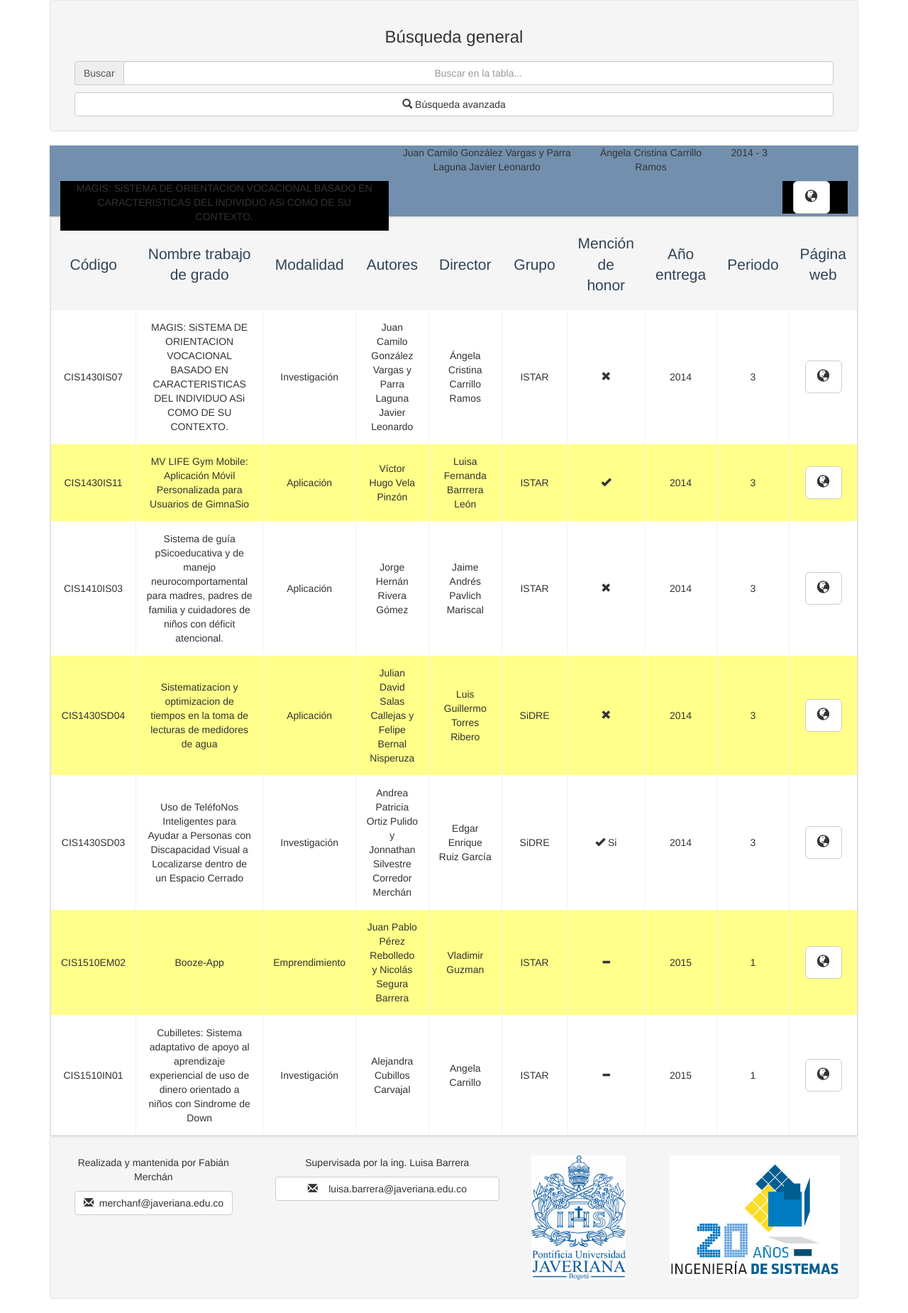
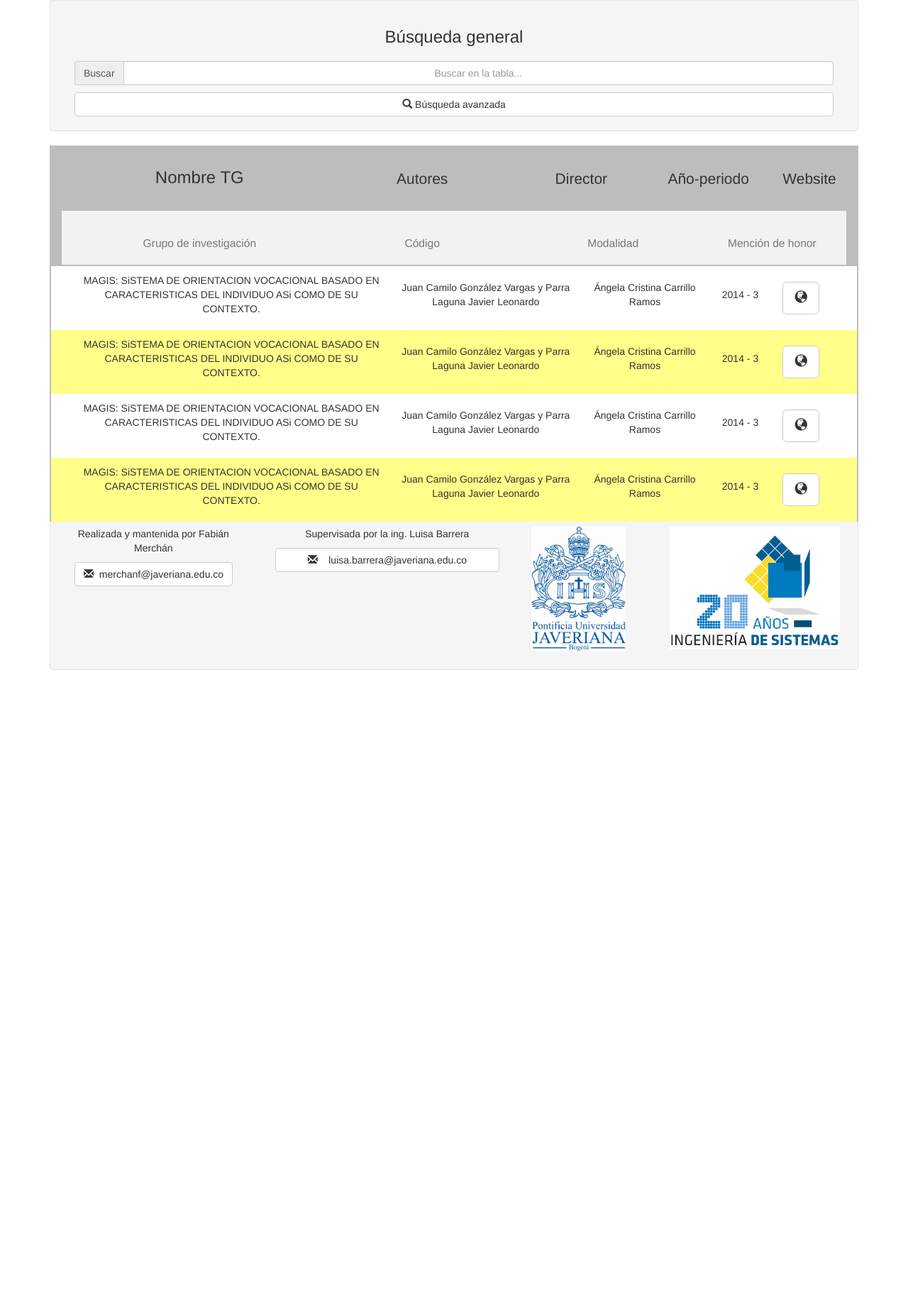
Before and after one commit to fabka/tgisispuj, a PHP site: page / in a window 1280 px wide. Shown: the part 206-2056 px from the top of the page at 71% size. After the commit the page ends 1150 px from the top, so only its background shows below. Run offline with PHP 8.4, Linux system fonts and the light colour scheme.

Commit message:
new style for tables

```diff
--- a/css/tgisispuj.css
+++ b/css/tgisispuj.css
@@ -20,55 +20,9 @@
   margin-right: auto;
 }
 
-table{
-    border-radius: 2px;
-    border: solid 2px #e3e3e3;
-}
-
-table>tr{
-  border: solid 5px #314456;
-}
-
-tr th{
-  color: #314456;
-  background: #f5f5f5;
-}
-
-th p{
-  margin-top: 1em;
-  margin-bottom: 1em;
-}
-
-td p{
-  margin: 1em 1em 1em 1em;s
-}
-
-table tbody tr:nth-child(odd){
-    background-color: #fff;
-}
-
-table tbody tr:nth-child(even){
-    background-color: #ffff89;
-}
-
-table tbody tr:hover td{
-    background: #7290ae;
-    color: #fff;
-}
-
-tr td{
-    text-align: center;
-    min-width: max-content;
-    transition: all 200ms ease-in;
-        -webkit-transition: all 200ms ease-in;
-        -moz-transition: all 200ms ease-in;
-        -o-transition: all 200ms ease-in;
-        -ms-transition: all 200ms ease-in;
-    word-wrap: break-word;
-    border-bottom: solid 1px #fff;
-    border-top: solid 1px #f1f1f1;
-    border-right: solid 1px #f1f1f1;
-}
+/*
+ nuevo diseño
+*/
 
 .filter-button{
   margin-top: 0.5em;
@@ -93,15 +47,70 @@
 }
 
 .cabeza{
-  align-items: center;
-  align-content: center;
-  background-color: #7290ae;
-  display: table;
-  height: 100px;
+  background-color: #BDBDBD;
+  border: 2px solid #BDBDBD;
+}
+.cabeza .main{
+  padding-top: 10px;
+  padding-bottom: 10px;
+  background-color: #BDBDBD;
+}
+.cabeza .secondary{
+  padding-top: 10px;
+  padding-bottom: 10px;
+  background-color: #F2F2F2;
+}
+
+.item:hover{
+  background-color: #7290ae !important;
+  color: #FFF;
+}
+.item:hover .main{
+  background-color: #7290ae !important;
+  color: #FFF;
 }
 
 .item{
-  position: relative;
-  top: 50%;
-  background-color: #000;
+  border-left: 2px solid #BDBDBD;
+  border-right: 2px solid #BDBDBD;
+  background-color: #FFF;
+  transition: all 0.2s ease-in;
+      -webkit-transition: all 0.2s ease-in;
+      -moz-transition: all 0.2s ease-in;
+      -o-transition: all 0.2s ease-in;
+      -ms-transition: all 0.2s ease-in;
 }
+
+.item .main{
+  padding-top: 10px;
+  padding-bottom: 10px;
+  display:flex;
+  align-items: center;
+  transition: all 0.2s ease-in;
+      -webkit-transition: all 0.2s ease-in;
+      -moz-transition: all 0.2s ease-in;
+      -o-transition: all 0.2s ease-in;
+      -ms-transition: all 0.2s ease-in;
+}
+
+.item .secondary{
+  background-color: #BDBDBD;
+  padding-top: 10px;
+  padding-bottom: 10px;
+  display:flex;
+  align-items: center;
+  color: #000;
+}
+
+.item:nth-child(even) .main{
+  background-color: #FFF;
+}
+.item:nth-child(even){
+  background-color: #FFF;
+}
+.item:nth-child(odd) .main{
+  background-color: #ffff89;
+}
+.item:nth-child(odd){
+  background-color: #ffff89;
+}
--- a/index.html
+++ b/index.html
@@ -129,9 +129,42 @@
       </div><!-- well -->
 
       <!-- Nueva tabla -->
-
       <div class="col-xs-12 cabeza">
-        <div class="col-xs-5 item">
+        <div class="col-xs-12 main">
+          <div class="col-xs-4">
+            <h3 class="text-center">Nombre TG</h3>
+          </div>
+          <div class="col-xs-3">
+            <h3 class="text-center lead">Autores</h3>
+          </div>
+          <div class="col-xs-2">
+            <h3 class="text-center lead">Director</h3>
+          </div>
+          <div class="col-xs-2">
+            <h3 class="text-center lead">Año-periodo</h3>
+          </div>
+          <div class="col-xs-1">
+            <h3 class="text-center lead">Website</h3>
+          </div>
+        </div>
+        <div class="col-xs-12 secondary">
+          <div class="col-xs-4 celda">
+            <h3 class="text-center"><small>Grupo de investigación</small></h3>
+          </div>
+          <div class="col-xs-3 celda">
+            <h3 class="text-center"><small>Código</small></h3>
+          </div>
+          <div class="col-xs-3 celda">
+            <h3 class="text-center"><small>Modalidad</small></h3>
+          </div>
+          <div class="col-xs-2 celda">
+            <h3 class="text-center"><small>Mención de honor</small></h3>
+          </div>
+        </div>
+      </div>
+      <div class="col-xs-12 item">
+        <div class="col-xs-12 main">
+          <div class="col-xs-5">
             <p class="text-center">MAGIS: SiSTEMA DE ORIENTACION VOCACIONAL BASADO EN CARACTERISTICAS DEL INDIVIDUO ASi COMO DE SU CONTEXTO.</p>
           </div>
           <div class="col-xs-3">
@@ -143,7 +176,7 @@
           <div class="col-xs-1">
             <td class="year"><p class="text-center">2014 - 3</p></td>
           </div>
-        <div class="col-xs-1 item">
+          <div class="col-xs-1">
             <a href="http://pegasus.javeriana.edu.co/~CIS1430IS11">
               <button type="button" class="btn btn-default btn-lg">
                 <span class="glyphicon glyphicon-globe"></span>
@@ -151,170 +184,139 @@
             </a>
           </div>
         </div>
-
-      <!-- Tabla -->
-      <div>
-        <table id="table">
-          <thead>
-            <tr>
-              <th class="col-md-1"><p class="lead text-center">Código</p></th>
-              <th class="col-md-2"><p class="lead text-center">Nombre trabajo de grado</p></th>
-              <th class="col-md-1"><p class="lead text-center">Modalidad</p></th>
-              <th class="col-md-1"><p class="lead text-center">Autores</p></th>
-              <th class="col-md-1"><p class="lead text-center">Director</p></th>
-              <th class="col-md-1"><p class="lead text-center">Grupo</p></th>
-              <th class="col-md-1"><p class="lead text-center">Mención de honor</p></th>
-              <th class="col-md-1"><p class="lead text-center">Año entrega</p></th>
-              <th class="col-md-1"><p class="lead text-center">Periodo</p></th>
-              <th class="col-md-1"><p class="lead text-center">Página web</p></th>
-            </tr>
-          </thead>
-          <tbody>
-
-            <tr>
-              <td><p class="text-center">CIS1430IS07</p></td>
-              <td><p class="text-center">MAGIS: SiSTEMA DE ORIENTACION VOCACIONAL BASADO EN CARACTERISTICAS DEL INDIVIDUO ASi COMO DE SU CONTEXTO.</p></td>
-              <td class="modality"><p class="text-center">Investigación</p></td>
-              <td><p class="text-center">Juan Camilo González Vargas  y Parra Laguna Javier Leonardo</p></td>
-              <td><p class="text-center">Ángela Cristina Carrillo Ramos</p></td>
-              <td class="research-group"><p class="text-center">ISTAR</p></td>
-              <td class="honor-mention"><p class="text-center"><span class="glyphicon glyphicon-remove"></span></p></td>
-              <td class="year"><p class="text-center">2014</p></td>
-              <td class="period"><p class="text-center">3</p></td>
-              <td>
-                <p class="text-center">
-                 <a href="http://pegasus.javeriana.edu.co/~CIS1430IS07">
-                   <button type="button" class="btn btn-default btn-lg">
-                     <span class="glyphicon glyphicon-globe"></span>
-                   </button>
-                 </a>
-                </p>
-              </td>
-            </tr>
-             <tr>
-              <td><p class="text-center">CIS1430IS11</p></td>
-              <td><p class="text-center">MV LIFE Gym Mobile: Aplicación Móvil Personalizada para Usuarios de GimnaSio</p></td>
-              <td class="modality"><p class="text-center">Aplicación</p></td>
-              <td><p class="text-center">Víctor Hugo Vela Pinzón </p></td>
-              <td><p class="text-center">Luisa Fernanda Barrrera León</p></td>
-              <td class="research-group"><p class="text-center">ISTAR</p></td>
-              <td class="honor-mention"><p class="text-center"><span class="glyphicon glyphicon-ok"></span></p></td>
-              <td class="year"><p class="text-center">2014</p></td>
-              <td class="period"><p class="text-center">3</p></td>
-              <td>
-                <p class="text-center">
+        <div class="col-xs-12 secondary">
+          <div class="col-xs-5">
+            <p class="text-center">SiDre</p>
+          </div>
+          <div class="col-xs-3">
+            <p class="text-center">CIS1430IS07</p>
+          </div>
+          <div class="col-xs-3">
+            <p class="text-center">Investigación</p>
+          </div>
+          <div class="col-xs-1">
+            <p class="text-center"><span class="glyphicon glyphicon-ok"></span></p>
+          </div>
+        </div>
+      </div>
+      <div class="col-xs-12 item">
+        <div class="col-xs-12 main">
+          <div class="col-xs-5">
+            <p class="text-center">MAGIS: SiSTEMA DE ORIENTACION VOCACIONAL BASADO EN CARACTERISTICAS DEL INDIVIDUO ASi COMO DE SU CONTEXTO.</p>
+          </div>
+          <div class="col-xs-3">
+            <p class="text-center">Juan Camilo González Vargas  y Parra Laguna Javier Leonardo</p>
+          </div>
+          <div class="col-xs-2">
+            <p class="text-center">Ángela Cristina Carrillo Ramos</p>
+          </div>
+          <div class="col-xs-1">
+            <td class="year"><p class="text-center">2014 - 3</p></td>
+          </div>
+          <div class="col-xs-1">
             <a href="http://pegasus.javeriana.edu.co/~CIS1430IS11">
               <button type="button" class="btn btn-default btn-lg">
                 <span class="glyphicon glyphicon-globe"></span>
               </button>
             </a>
-                </p>
-              </td>
-            </tr>
-            <tr>
-              <td><p class="text-center">CIS1410IS03</p></td>
-              <td><p class="text-center">Sistema de guía pSicoeducativa y de manejo neurocomportamental  para madres,  padres de familia y cuidadores de niños con déficit atencional.   </p></td>
-              <td class="modality"><p class="text-center">Aplicación</p></td>
-              <td><p class="text-center">Jorge Hernán Rivera Gómez </p></td>
-              <td><p class="text-center">Jaime Andrés Pavlich Mariscal</p></td>
-              <td class="research-group"><p class="text-center">ISTAR</p></td>
-              <td class="honor-mention"><p class="text-center"><span class="glyphicon glyphicon-remove"></span></p></td>
-              <td class="year"><p class="text-center">2014</p></td>
-              <td class="period"><p class="text-center">3</p></td>
-              <td>
-                <p class="text-center">
-                 <a href="http://pegasus.javeriana.edu.co/~CIS1410IS03">
+          </div>
+        </div>
+        <div class="col-xs-12 secondary">
+          <div class="col-xs-5">
+            <p class="text-center">SiDre</p>
+          </div>
+          <div class="col-xs-3">
+            <p class="text-center">CIS1430IS07</p>
+          </div>
+          <div class="col-xs-3">
+            <p class="text-center">Investigación</p>
+          </div>
+          <div class="col-xs-1">
+            <p class="text-center"><span class="glyphicon glyphicon-ok"></span></p>
+          </div>
+
+
+        </div>
+      </div>
+      <div class="col-xs-12 item">
+        <div class="col-xs-12 main">
+          <div class="col-xs-5">
+            <p class="text-center">MAGIS: SiSTEMA DE ORIENTACION VOCACIONAL BASADO EN CARACTERISTICAS DEL INDIVIDUO ASi COMO DE SU CONTEXTO.</p>
+          </div>
+          <div class="col-xs-3">
+            <p class="text-center">Juan Camilo González Vargas  y Parra Laguna Javier Leonardo</p>
+          </div>
+          <div class="col-xs-2">
+            <p class="text-center">Ángela Cristina Carrillo Ramos</p>
+          </div>
+          <div class="col-xs-1">
+            <td class="year"><p class="text-center">2014 - 3</p></td>
+          </div>
+          <div class="col-xs-1">
+            <a href="http://pegasus.javeriana.edu.co/~CIS1430IS11">
               <button type="button" class="btn btn-default btn-lg">
                 <span class="glyphicon glyphicon-globe"></span>
               </button>
             </a>
-                </p>
-              </td>
-            </tr>
-             <tr>
-              <td><p class="text-center">CIS1430SD04</p></td>
-              <td><p class="text-center">Sistematizacion y optimizacion de tiempos en la toma de lecturas de medidores de agua</p></td>
-              <td class="modality"><p class="text-center">Aplicación</p></td>
-              <td><p class="text-center">Julian David Salas Callejas  y Felipe Bernal Nisperuza </p></td>
-              <td><p class="text-center">Luis Guillermo Torres Ribero</p></td>
-              <td class="research-group"><p class="text-center">SiDRE</p></td>
-              <td class="honor-mention"><p class="text-center"><span class="glyphicon glyphicon-remove"></span></p></td>
-              <td class="year"><p class="text-center">2014</p></td>
-              <td class="period"><p class="text-center">3</p></td>
-              <td>
-                <p class="text-center">
-                 <a href="http://pegasus.javeriana.edu.co/~CIS1430SD04">
+          </div>
+        </div>
+        <div class="col-xs-12 secondary">
+          <div class="col-xs-5">
+            <p class="text-center">SiDre</p>
+          </div>
+          <div class="col-xs-3">
+            <p class="text-center">CIS1430IS07</p>
+          </div>
+          <div class="col-xs-3">
+            <p class="text-center">Investigación</p>
+          </div>
+          <div class="col-xs-1">
+            <p class="text-center"><span class="glyphicon glyphicon-ok"></span></p>
+          </div>
+
+
+        </div>
+      </div>
+      <div class="col-xs-12 item">
+        <div class="col-xs-12 main">
+          <div class="col-xs-5">
+            <p class="text-center">MAGIS: SiSTEMA DE ORIENTACION VOCACIONAL BASADO EN CARACTERISTICAS DEL INDIVIDUO ASi COMO DE SU CONTEXTO.</p>
+          </div>
+          <div class="col-xs-3">
+            <p class="text-center">Juan Camilo González Vargas  y Parra Laguna Javier Leonardo</p>
+          </div>
+          <div class="col-xs-2">
+            <p class="text-center">Ángela Cristina Carrillo Ramos</p>
+          </div>
+          <div class="col-xs-1">
+            <td class="year"><p class="text-center">2014 - 3</p></td>
+          </div>
+          <div class="col-xs-1">
+            <a href="http://pegasus.javeriana.edu.co/~CIS1430IS11">
               <button type="button" class="btn btn-default btn-lg">
                 <span class="glyphicon glyphicon-globe"></span>
               </button>
             </a>
-                </p>
-              </td>
-            </tr>
-            <tr>
-              <td><p class="text-center">CIS1430SD03</p></td>
-              <td><p class="text-center">Uso de TeléfoNos Inteligentes para Ayudar a Personas con Discapacidad Visual a Localizarse dentro de un Espacio Cerrado</p></td>
-              <td class="modality"><p class="text-center">Investigación</p></td>
-              <td><p class="text-center">Andrea Patricia Ortiz Pulido y Jonnathan Silvestre Corredor Merchán </p></td>
-              <td><p class="text-center">Edgar Enrique Ruiz García</p></td>
-              <td class="research-group"><p class="text-center">SiDRE</p></td>
-              <td class="honor-mention"><p class="text-center"><span class="glyphicon glyphicon-ok"></span> Si</p></td>
-              <td class="year"><p class="text-center">2014</p></td>
-              <td class="period"><p class="text-center">3</p></td>
-              <td>
-                <p class="text-center">
-                 <a href="http://pegasus.javeriana.edu.co/~CIS1430SD03">
-                   <button type="button" class="btn btn-default btn-lg">
-                     <span class="glyphicon glyphicon-globe"></span>
-                   </button>
-                 </a>
-                </p>
-              </td>
-            </tr>
-             <tr>
-              <td><p class="text-center">CIS1510EM02</p></td>
-              <td><p class="text-center">Booze-App</p></td>
-              <td class="modality"><p class="text-center">Emprendimiento</p></td>
-              <td><p class="text-center">Juan Pablo Pérez Rebolledo y Nicolás Segura Barrera </p></td>
-              <td><p class="text-center">Vladimir Guzman</p></td>
-              <td class="research-group"><p class="text-center">ISTAR</p></td>
-              <td class="honor-mention"><p class="text-center">                  <span class="glyphicon glyphicon-minus" aria-hidden="true"></span></p></td>
-              <td class="year"><p class="text-center">2015</p></td>
-              <td class="period"><p class="text-center">1</p></td>
-              <td>
-                <p class="text-center">
-                 <a href="http://pegasus.javeriana.edu.co/~CIS1510EM02">
-                   <button type="button" class="btn btn-default btn-lg">
-                     <span class="glyphicon glyphicon-globe"></span>
-                   </button>
-                 </a>
-                </p>
-              </td>
-            </tr>
-             <tr>
-              <td><p class="text-center">CIS1510IN01</p></td>
-              <td><p class="text-center">Cubilletes: Sistema adaptativo de apoyo al aprendizaje experiencial de uso de dinero orientado a niños con Sindrome de Down</p></td>
-              <td class="modality"><p class="text-center">Investigación</p></td>
-              <td><p class="text-center">Alejandra Cubillos Carvajal</p></td>
-              <td><p class="text-center">Angela Carrillo</p></td>
-              <td class="research-group"><p class="text-center">ISTAR</p></td>
-              <td class="honor-mention"><p class="text-center">                  <span class="glyphicon glyphicon-minus" aria-hidden="true"></span></p></td>
-              <td class="year"><p class="text-center">2015</p></td>
-              <td class="period"><p class="text-center">1</p></td>
-              <td>
-                <p class="text-center">
-                 <a href="http://pegasus.javeriana.edu.co/~CIS1510IN01">
-                   <button type="button" class="btn btn-default btn-lg">
-                     <span class="glyphicon glyphicon-globe"></span>
-                   </button>
-                 </a>
-                </p>
-              </td>
-            </tr>
+          </div>
+        </div>
+        <div class="col-xs-12 secondary">
+          <div class="col-xs-5">
+            <p class="text-center">SiDre</p>
+          </div>
+          <div class="col-xs-3">
+            <p class="text-center">CIS1430IS07</p>
+          </div>
+          <div class="col-xs-3">
+            <p class="text-center">Investigación</p>
+          </div>
+          <div class="col-xs-1">
+            <p class="text-center"><span class="glyphicon glyphicon-ok"></span></p>
+          </div>
 
-          </tbody>
-        </table>
+
         </div>
+      </div>
+
       <!-- Footer -->
       <div class="well">
         <div class="row">
@@ -353,8 +355,7 @@
             </div>
           </div>
         </div>
-      </div>
-
+      </div><!-- Footer -->
     </div>
     <script type = "text/javascript" src="js/tgisispuj.js"></script>
   </body>
```
Also changed, not shown: index-test.html (+4 -210 lines), js/tgisispuj.js (+8 -1 lines). Lines whose indentation alone changed are shown as unchanged.
